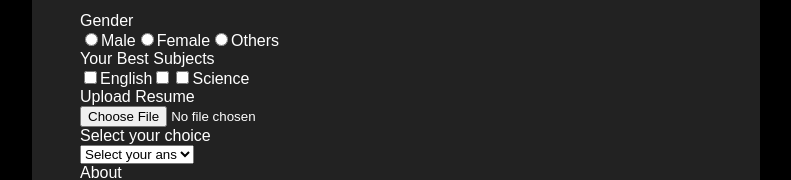
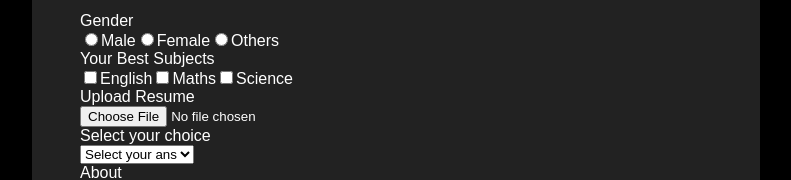
Before and after one commit to techieshruti/React_Project_Based_Learning, a React (Vite) app in the folder Project-01-submission-form/: page / in a window 1280 px wide. Shown: the part 420-600 px from the top of the page, without its empty margins (244-1035 px from the left). Built offline with nearby package versions, Linux system fonts and the light colour scheme.

Commit message:
added buttons

```diff
--- a/Project-01-submission-form/src/App.jsx
+++ b/Project-01-submission-form/src/App.jsx
@@ -25,6 +25,7 @@ const App = () => {
       <input type='checkbox'id='English'/>
       <label for="English">English</label>
       <input type='checkbox' id='math'/>
+      <label for="math">Maths</label>
       <input type='checkbox' id='science'/>
       <label for="science">Science</label>
       </div>
```
